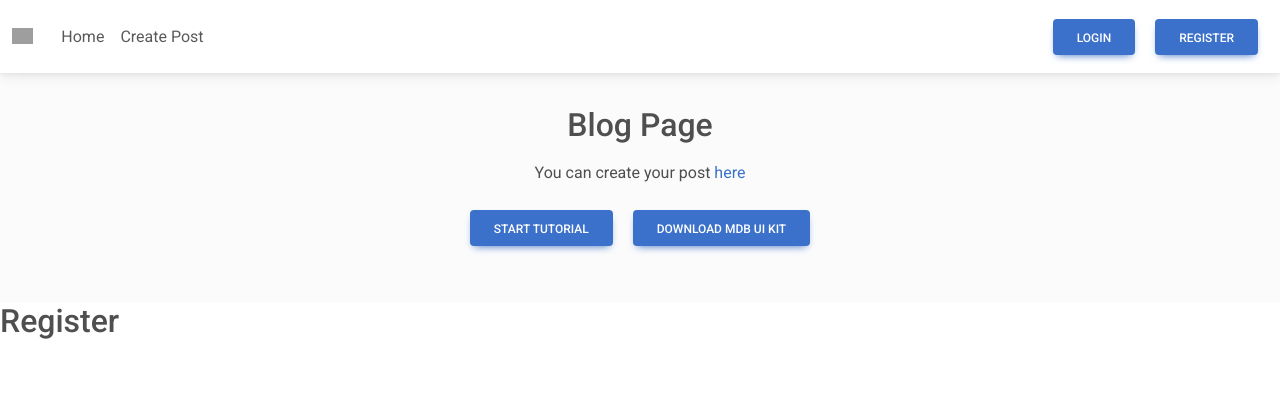
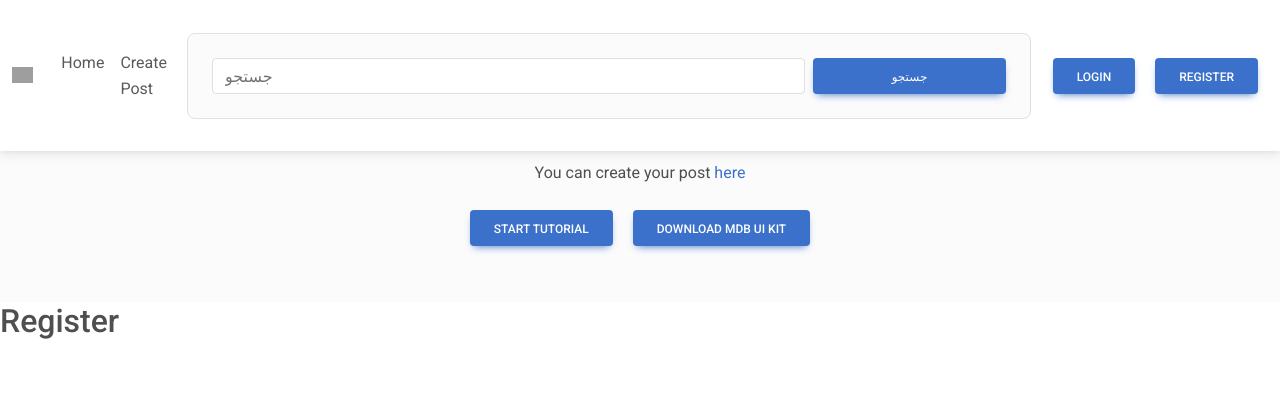
Before and after one commit to Reza-bahmanii/blog-system, a Laravel app: page /register in a window 1280 px wide. Shown: the top 401 px of the page. Run offline with Laravel 12, Linux system fonts and the light colour scheme; grey boxes are pictures that could not be loaded.

Commit message:
half of searching box

```diff
--- a/resources/views/layouts/header.blade.php
+++ b/resources/views/layouts/header.blade.php
@@ -19,8 +19,8 @@
           <div class="container-fluid">
               <!-- Navbar brand -->
               <a class="navbar-brand" target="_blank" href="https://mdbootstrap.com/docs/standard/">
-                  <img src="https://mdbootstrap.com/img/logo/mdb-transaprent-noshadows.png" height="16" alt="" loading="lazy"
-                      style="margin-top: -3px;" />
+                  <img src="https://mdbootstrap.com/img/logo/mdb-transaprent-noshadows.png" height="16" alt=""
+                      loading="lazy" style="margin-top: -3px;" />
               </a>
               <button class="navbar-toggler" type="button" data-mdb-collapse-init data-mdb-target="#navbarExample01"
                   aria-controls="navbarExample01" aria-expanded="false" aria-label="Toggle navigation">
@@ -32,8 +32,8 @@
                           <a class="nav-link" aria-current="page" href="{{ route('posts.index') }}">Home</a>
                       </li>
                       <li class="nav-item">
-                          <a class="nav-link" href="{{ route('posts.create') }}" rel="nofollow"
-                              target="_blank">Create Post</a>
+                          <a class="nav-link" href="{{ route('posts.create') }}" rel="nofollow" target="_blank">Create
+                              Post</a>
                       </li>
                   </ul>
 
@@ -47,6 +47,39 @@
                       </li> --}}
 
                   </ul>
+
+                  {{-- <div class="container">
+                      <form class="bg-light border p-4 rounded-3 my-4">
+                          <div class="row g-3">
+                              <div class="col-xl-3">
+                                  <input type="search" class="form-control me-1"
+                                      placeholder="جستجو بر اساس کلمه کلیدی">
+                              </div>
+                          </div>
+                          <button type="submit" class="btn btn-primary">جستجو</button>
+                      </form>
+                  </div> --}}
+
+
+                  <div class="container">
+                      <form action="{{ route('search') }}" method="GET" class="bg-light border rounded-3 p-4 my-4">
+
+                          <div class="row g-2 align-items-center">
+                              <div class="col-md-9">
+                                  <input type="search" name="search" class="form-control"
+                                      placeholder="جستجو">
+                              </div>
+
+                              <div class="col-md-3">
+                                  <button type="submit" class="btn btn-primary w-100">
+                                      جستجو
+                                  </button>
+                              </div>
+                          </div>
+
+                      </form>
+                  </div>
+
 
                   @auth()
                       <form action="{{ route('logout') }}" method="post">
@@ -70,10 +103,10 @@
       <div id="intro" class="p-5 text-center bg-light">
           <h1 class="mb-3 h2">Blog Page</h1>
           <p class="mb-3">You can create your post <a href="{{ route('posts.create') }}">here</a></p>
-          <a class="btn btn-primary m-2" href="https://www.youtube.com/watch?v=c9B4TPnak1A" role="button" rel="nofollow" data-mdb-ripple-init
-              target="_blank">Start tutorial</a>
-          <a class="btn btn-primary m-2" href="https://mdbootstrap.com/docs/standard/" target="_blank" data-mdb-ripple-init
-              role="button">Download MDB UI KIT</a>
+          <a class="btn btn-primary m-2" href="https://www.youtube.com/watch?v=c9B4TPnak1A" role="button"
+              rel="nofollow" data-mdb-ripple-init target="_blank">Start tutorial</a>
+          <a class="btn btn-primary m-2" href="https://mdbootstrap.com/docs/standard/" target="_blank"
+              data-mdb-ripple-init role="button">Download MDB UI KIT</a>
       </div>
       <!-- Jumbotron -->
   </header>
--- a/routes/web.php
+++ b/routes/web.php
@@ -19,6 +19,8 @@ Route::get('/', function () {
 });
 
 Route::resource('posts', PostController::class);
+
+Route::get('posts', [PostController::class , 'search'])->name('search');
 
 Route::get('/register', [RegisterController::class, 'show'])->name('register');
 Route::post('register', [RegisterController::class, 'register']);
```
Also changed, not shown: app/Http/Controllers/AdminController.php (+5 -5 lines), app/Http/Controllers/PostController.php (+7 -0 lines). Lines whose indentation alone changed are shown as unchanged.
